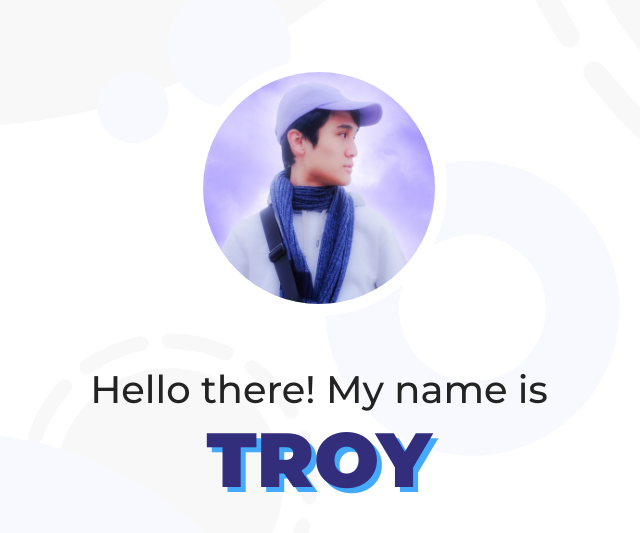
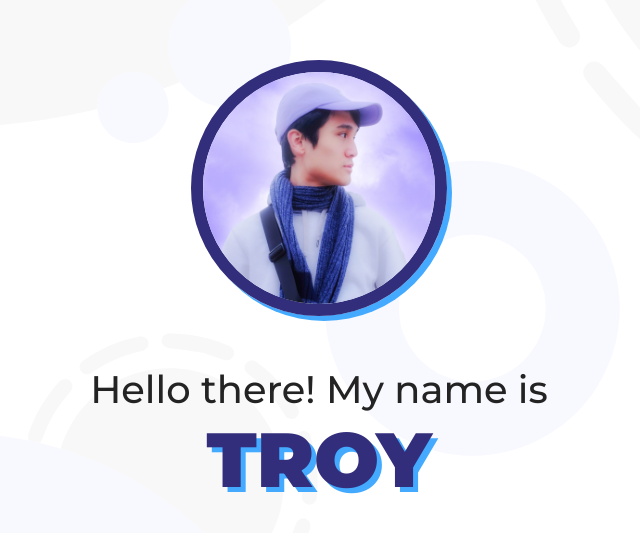
Before and after one commit to TroyKurniawan/portfolio-website-v1, a React (Create React App) app: page / in a window 1280 px wide. Shown: the part 117-650 px from the top of the page, without its empty margins (321-961 px from the left). Built offline with nearby package versions, Linux system fonts and the light colour scheme.

Commit message:
Hero section animation added

```diff
--- a/src/components/Hero.css
+++ b/src/components/Hero.css
@@ -33,7 +33,8 @@ br {
     margin-left: auto;
     margin-right: auto;
     margin-bottom: 50px;
-    border: 1.5vh solid #ffffff;
+    border: 1.5vh solid #322e7c;
+    box-shadow: 5px 5px #43aaff;;
 }
 .greeting {
     color: #232323;
@@ -80,15 +81,45 @@ br {
     }
 }
 
+/* Animations */
 
+/* ----------------------------------------------
+ * Generated by Animista on 2024-3-9 21:50:22
+ * Licensed under FreeBSD License.
+ * See http://animista.net/license for more info.
+ * w: http://animista.net, t: @cssanimista
+ * ---------------------------------------------- */
 
-/* VIDEO */
-
-video {
-    object-fit: cover;
-    width: 100%;
-    height: 100%;
-    position: absolute;
-    z-index: 0;
-    opacity: 30%;
+/**
+ * ----------------------------------------
+ * animation fade-in-bck
+ * ----------------------------------------
+ */
+ @-webkit-keyframes fade-in-bck {
+    0% {
+      -webkit-transform: translateZ(80px);
+              transform: translateZ(80px);
+      opacity: 0;
+    }
+    100% {
+      -webkit-transform: translateZ(0);
+              transform: translateZ(0);
+      opacity: 1;
+    }
+  }
+  @keyframes fade-in-bck {
+    0% {
+      -webkit-transform: translateZ(80px);
+              transform: translateZ(80px);
+      opacity: 0;
+    }
+    100% {
+      -webkit-transform: translateZ(0);
+              transform: translateZ(0);
+      opacity: 1;
+    }
+  }
+.fade-in-bck {
+	-webkit-animation: fade-in-bck 2s cubic-bezier(0.190, 1.000, 0.220, 1.000) 0.5s both;
+	        animation: fade-in-bck 2s cubic-bezier(0.190, 1.000, 0.220, 1.000) 0.5s both;
 }
--- a/src/components/Hero.js
+++ b/src/components/Hero.js
@@ -7,7 +7,7 @@ export default function Hero() {
 
       {/* <img src={bg} alt=''/> */}
 
-      <div className='hero-container'>
+      <div className='hero-container fade-in-bck'>
 
         <div>
           <img src={troy} className='avatar' alt='troy avatar'/>
```
